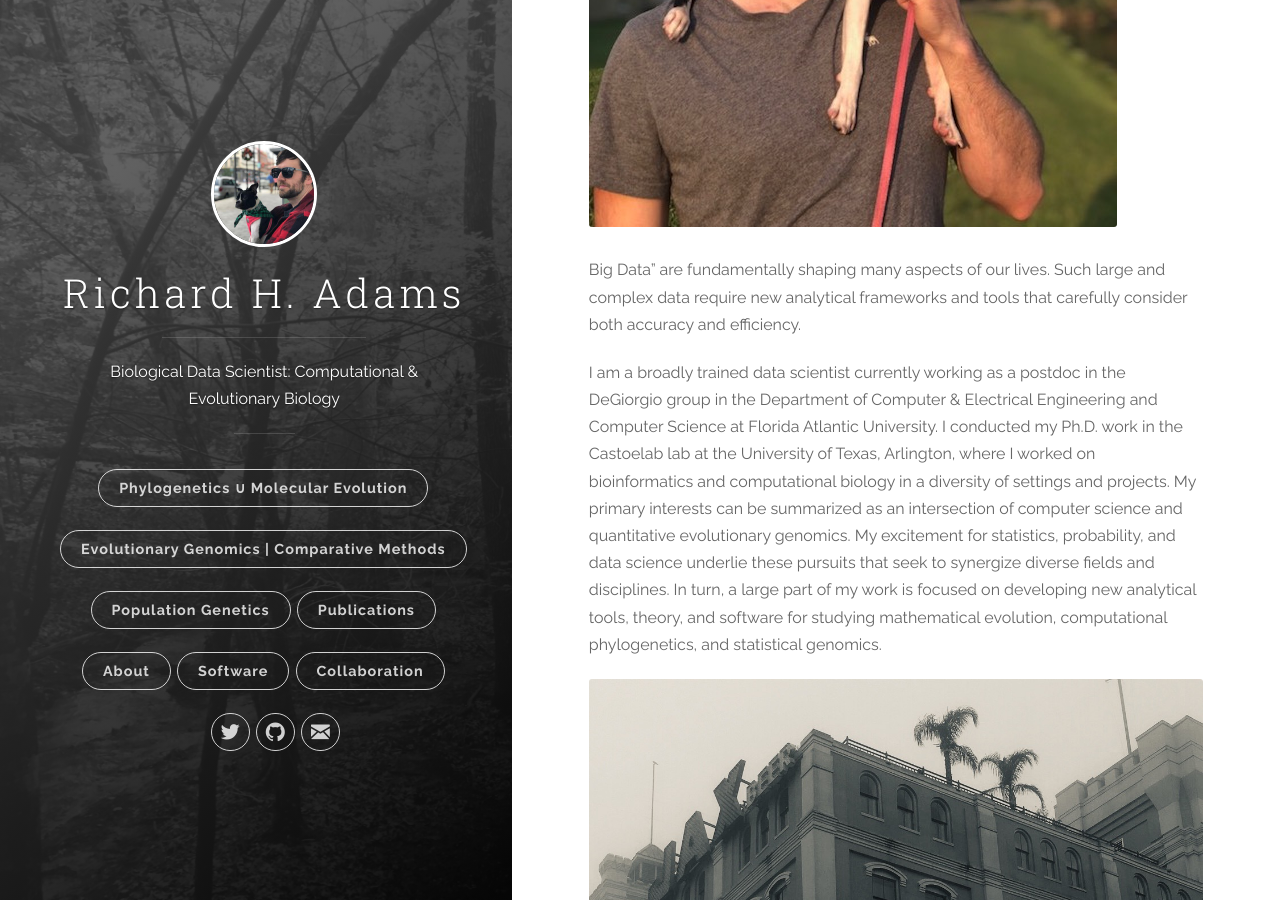
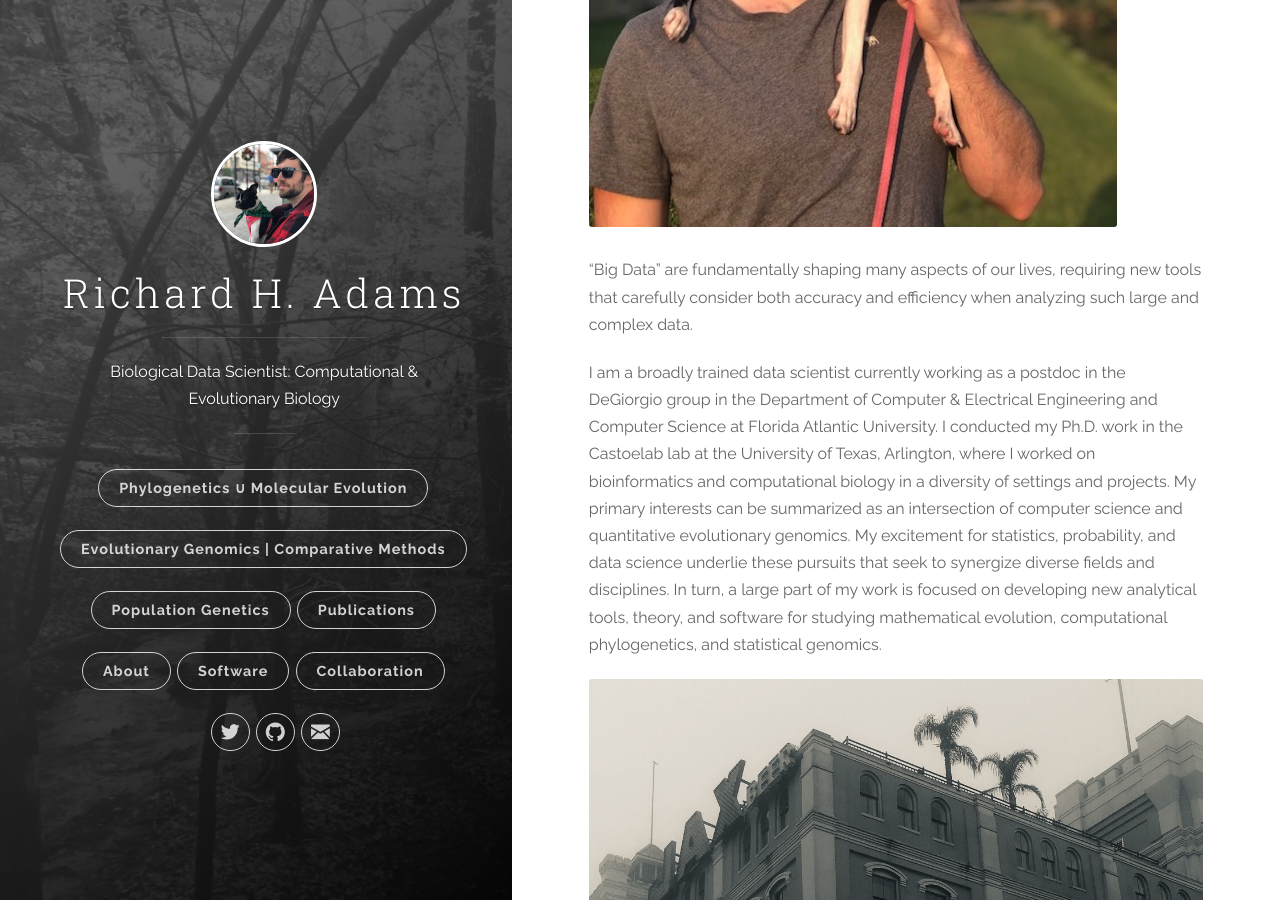
Before and after one commit to rhaTESTrha/Research, a Jekyll site: the page built from _posts/2019-11-08-about.markdown, in a window 1280 px wide and 900 px high, scrolled down 472 px. Built offline with Jekyll 4.4.1, drawn with Linux system fonts in a browser that asks for light colours.

Commit message:
Update 2019-11-08-about.markdown

```diff
--- a/_posts/2019-11-08-about.markdown
+++ b/_posts/2019-11-08-about.markdown
@@ -5,7 +5,7 @@ categories: [jekyll]
 ---
 ![image tooltip here](images/About3.jpg)
 
-Big Data” are fundamentally shaping many aspects of our lives. Such large and complex data require new analytical frameworks and tools that carefully consider both accuracy and efficiency.
+"Big Data” are fundamentally shaping many aspects of our lives, requiring new tools that carefully consider both accuracy and efficiency when analyzing such large and complex data.
 
 I am a broadly trained data scientist currently working as a postdoc in the DeGiorgio group in the Department of Computer & Electrical Engineering and Computer Science at Florida Atlantic University. I conducted my Ph.D. work in the Castoelab lab at the University of Texas, Arlington, where I worked on bioinformatics and computational biology in a diversity of settings and projects. My primary interests can be summarized as an  intersection of computer science and quantitative evolutionary genomics. My excitement for statistics, probability, and data science underlie these pursuits that seek to synergize diverse fields and disciplines. In turn, a large part of my work is focused on developing new analytical tools, theory, and software for studying mathematical evolution, computational phylogenetics, and statistical genomics.
 
```
